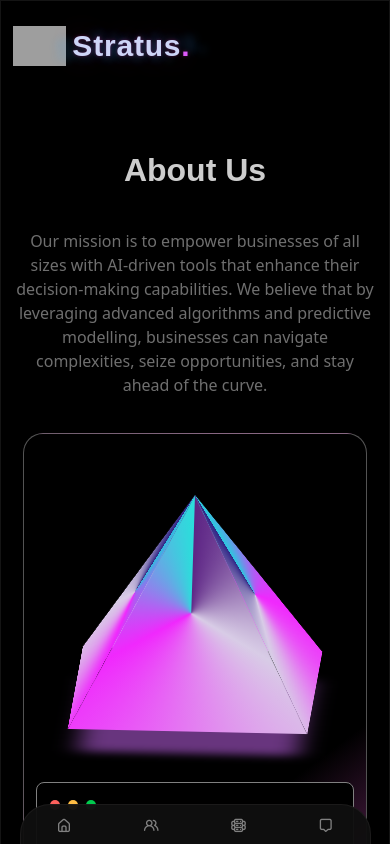
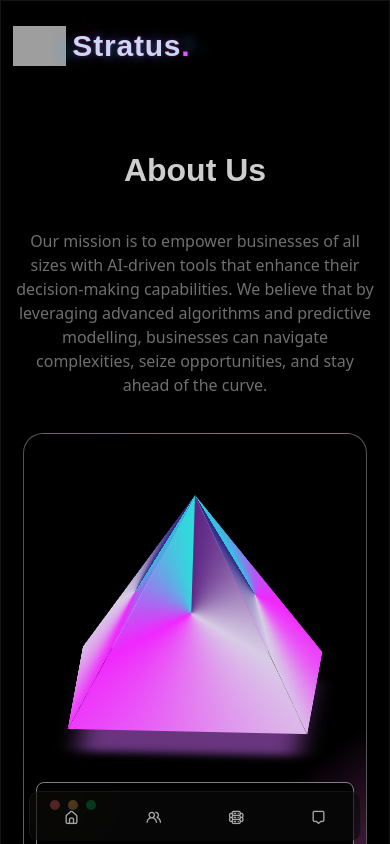
Before and after one commit to nivin77789/revolve-website, a React (Create React App) app: page /about in a window 390 px wide. Shown: the top 844 px of the page. Built offline with nearby package versions, Linux system fonts and the light colour scheme; grey boxes are pictures that could not be loaded.

Commit message:
new nav design

```diff
--- a/src/App.css
+++ b/src/App.css
@@ -504,25 +504,33 @@
   position: fixed;
   left: 0;
   right: 0;
-  bottom: 0;
+  bottom: 2px;
   width: 100%;
   display: flex;
   align-items: center;
   justify-content: center;
 }
 .menu {
-  border-top-left-radius: 30px;
-  border-top-right-radius: 30px;
-  border: 0.1px solid rgba(59, 59, 59, 0.313);
+  backdrop-filter: blur(35px);
+  border-radius: 10px;
+  background-color: #0c0c0c5c;
+  border: 0.1px solid rgba(59, 59, 59, 0.062);
   border-bottom: none;
   display: flex;
   flex-grow: 1;
-  height: 40px;
-  max-width: 370px;
+  height: 50px;
+  max-width: 300px;
   overflow: hidden;
-  background-color: #0c0c0c;
-}
-
+}
+.uil {
+  color: rgb(167, 167, 167);
+}
+.uil:hover {
+  color: #a75fcb;
+}
+.uil:active {
+  color: rgb(71, 141, 202);
+}
 .menu-item {
   color: #ffffff4e;
   display: flex;
@@ -574,27 +582,28 @@
     position: fixed;
     left: 0;
     right: 0;
-    bottom: 0;
+    bottom: 3px;
     width: 100%;
     display: flex;
     align-items: center;
     justify-content: center;
   }
   .menu {
+    backdrop-filter: blur(35px);
+    border-radius: 10px;
+    background-color: #0c0c0c87;
     display: flex;
     flex-grow: 1;
     border: 1px solid rgba(71, 70, 70, 0.238);
     border-bottom: none;
-    height: 40px;
-    max-width: 90%;
-    border-top-left-radius: 30px;
-    border-top-right-radius: 30px;
+    height: 50px;
+    max-width: 85%;
     overflow: hidden;
-    background-color: #0f0f0ff6;
   }
 
   .menu-item {
     color: #ffffff79;
+
     display: flex;
     flex-direction: column;
     justify-content: center;
--- a/src/App.js
+++ b/src/App.js
@@ -20,19 +20,30 @@ function App() {
         <div className="tab-container">
           <nav className="menu">
             <a href="#hero" className="menu-item">
-              <i class="uil uil-estate"></i>
+              <Link to="/">
+                {" "}
+                <i class="uil uil-estate"></i>
+              </Link>
               {/* <span className="menu-item-label">Home</span> */}
             </a>
             <a href="#about" className="menu-item">
-              <i class="uil uil-users-alt"></i>
+              <Link to="/about">
+                <i class="uil uil-users-alt"></i>
+              </Link>
               {/* <span className="menu-item-label">About</span> */}
             </a>
             <a href="#services" className="menu-item">
-              <i class="uil uil-servers"></i>
+              <Link to="/service">
+                {" "}
+                <i class="uil uil-servers"></i>
+              </Link>
               {/* <span className="menu-item-label">Services</span> */}
             </a>
             <a href="#contact" className="menu-item">
-              <i class="uil uil-chat"></i>
+              <Link to="/contact">
+                {" "}
+                <i class="uil uil-chat"></i>{" "}
+              </Link>
               {/* <span className="menu-item-label">Contact us</span> */}
             </a>
           </nav>
--- a/src/Home.jsx
+++ b/src/Home.jsx
@@ -1,7 +1,6 @@
 import "./App.css";
 import React, { useEffect } from "react";
 import AOS from "aos";
-import Service from "./Service";
 import Landing from "./Landing";
 import About from "./About";
 import Marq from "./Marq";
@@ -19,7 +18,6 @@ function Home() {
       <main id="main">
         <Marq />
         <About />
-        <Service />
         <Action />
         <Cont />
       </main>
```
Also changed, not shown: src/Nav.jsx (deleted, +0 -75 lines).
